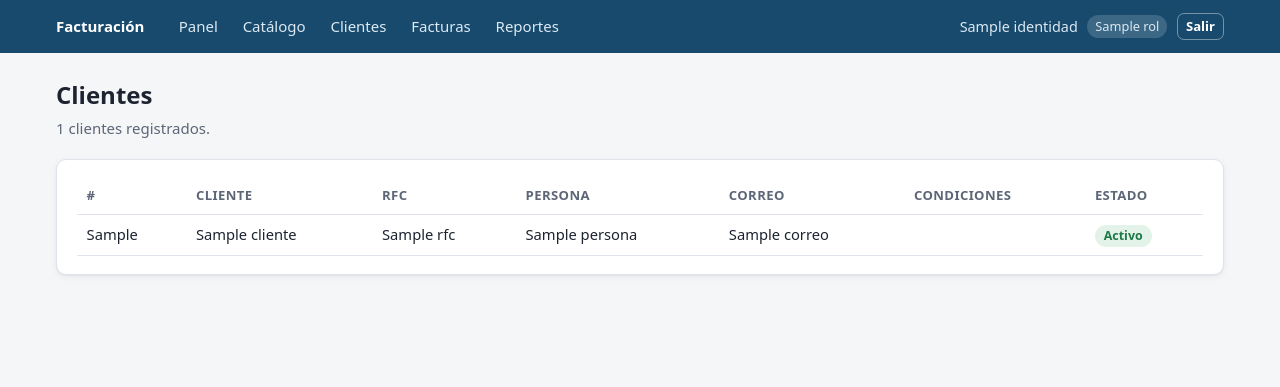
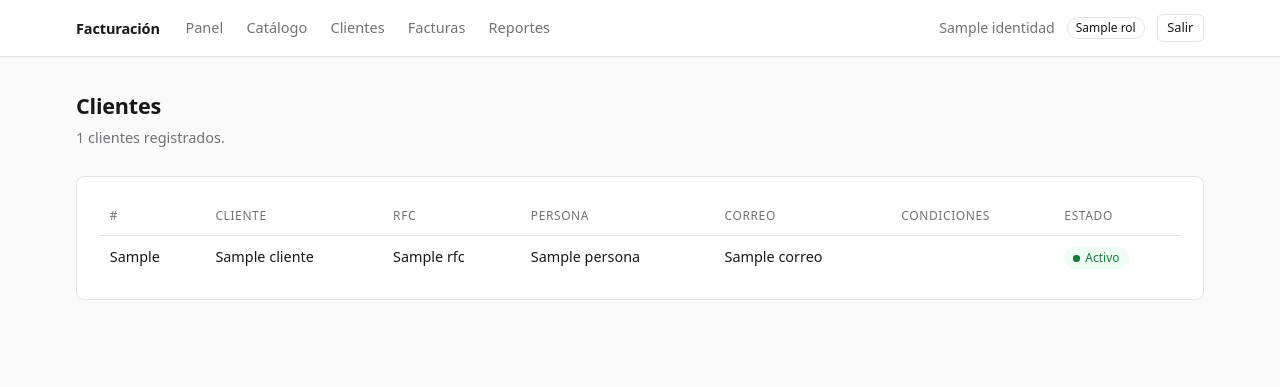
Before and after one commit to DanielRosalesAlanis/SistemaDeFacturacion, a Python web app: template src/app/templates/clientes.html in a window 1280 px wide. Shown: the top 387 px of the page. Run offline with Jinja, Linux system fonts and the light colour scheme; the template is opened without the code that fills it: most values are stand-ins (such as "Sample title", 1, 10 or a date in 2020).

Commit message:
Rediseño de la interfaz web

```diff
--- a/src/app/static/estilos.css
+++ b/src/app/static/estilos.css
@@ -1,104 +1,146 @@
+/* Estilo minimalista: superficies planas, bordes finos, un solo color de acento
+   y el color sólo donde comunica algo (estados, avisos, errores). */
 :root {
-  --fondo: #f5f6f8; --tarjeta: #ffffff; --texto: #1d2330; --suave: #5d6677; --borde: #dfe3ea;
-  --marca: #1f5f8b; --marca-2: #174a6d; --ok: #1d7a46; --ok-fondo: #e3f3ea;
-  --error: #a3262a; --error-fondo: #fbe9e9; --aviso-fondo: #fff6dd;
-  --radio: 10px; --sombra: 0 1px 2px rgba(20, 30, 50, .06), 0 2px 8px rgba(20, 30, 50, .05);
+  --fondo: #fafafa; --tarjeta: #ffffff; --texto: #18181b; --suave: #71717a; --tenue: #a1a1aa;
+  --borde: #e4e4e7; --borde-fuerte: #d4d4d8; --hover: #f4f4f5;
+  --marca: #2563a8; --primario: #18181b; --sobre-primario: #ffffff;
+  --ok: #15803d; --ok-fondo: #f0fdf4; --error: #b91c1c; --error-fondo: #fef2f2;
+  --aviso: #a16207; --aviso-fondo: #fefce8; --info: #1d4ed8; --info-fondo: #eff6ff;
+  --radio: 8px;
   color-scheme: light;
 }
 @media (prefers-color-scheme: dark) {
   :root {
-    --fondo: #12161d; --tarjeta: #1a2029; --texto: #e6e9ef; --suave: #9aa4b5; --borde: #2c3440;
-    --marca: #5aa7da; --marca-2: #7cbbe5; --ok: #6fd39b; --ok-fondo: #173326;
-    --error: #ff8a8e; --error-fondo: #3a1d1f; --aviso-fondo: #3a3220;
-    --sombra: none; color-scheme: dark;
+    --fondo: #0f0f11; --tarjeta: #18181b; --texto: #f4f4f5; --suave: #a1a1aa; --tenue: #71717a;
+    --borde: #27272a; --borde-fuerte: #3f3f46; --hover: #1f1f23;
+    --marca: #7cb4f0; --primario: #f4f4f5; --sobre-primario: #18181b;
+    --ok: #4ade80; --ok-fondo: #12261a; --error: #f87171; --error-fondo: #2a1414;
+    --aviso: #facc15; --aviso-fondo: #2a2410; --info: #93c5fd; --info-fondo: #142033;
+    color-scheme: dark;
   }
 }
 * { box-sizing: border-box; }
 html { -webkit-text-size-adjust: 100%; }
 body { margin: 0; background: var(--fondo); color: var(--texto);
-  font: 15px/1.5 system-ui, -apple-system, "Segoe UI", Roboto, sans-serif; }
+  font: 14.5px/1.55 system-ui, -apple-system, "Segoe UI", Roboto, sans-serif;
+  -webkit-font-smoothing: antialiased; }
 a { color: var(--marca); text-decoration: none; }
-a:hover { text-decoration: underline; }
-h1 { font-size: 1.5rem; margin: 0 0 .25rem; }
-h2 { font-size: 1.1rem; margin: 0 0 .75rem; }
-h3 { font-size: .95rem; margin: 1rem 0 .5rem; color: var(--suave); text-transform: uppercase; letter-spacing: .04em; }
-.sub { color: var(--suave); margin: 0 0 1.25rem; }
+a:hover { text-decoration: underline; text-underline-offset: 2px; }
+h1 { font-size: 1.35rem; font-weight: 600; letter-spacing: -.01em; margin: 0 0 .2rem; }
+h2 { font-size: 1rem; font-weight: 600; margin: 0 0 .9rem; }
+h3 { font-size: .75rem; font-weight: 600; margin: 1.25rem 0 .5rem; color: var(--suave);
+  text-transform: uppercase; letter-spacing: .06em; }
+.sub { color: var(--suave); margin: 0 0 1.75rem; }
+code { font-size: .88em; }
 
-/* Encabezado */
-.barra { background: var(--marca-2); color: #fff; }
-@media (prefers-color-scheme: dark) { .barra { background: #0d2333; } }
-.barra .contenedor { display: flex; align-items: center; gap: 1rem; flex-wrap: wrap; padding-top: .6rem; padding-bottom: .6rem; }
-.logo { font-weight: 700; color: #fff; margin-right: .5rem; }
-.nav { display: flex; gap: .25rem; flex-wrap: wrap; flex: 1; }
-.nav a { color: #dce9f3; padding: .35rem .65rem; border-radius: 6px; }
-.nav a:hover, .nav a.activo { background: rgba(255, 255, 255, .14); color: #fff; text-decoration: none; }
-.quien { display: flex; align-items: center; gap: .6rem; font-size: .9rem; color: #dce9f3; }
-.quien .rol { background: rgba(255, 255, 255, .16); padding: .1rem .5rem; border-radius: 999px; font-size: .8rem; }
-.quien button { background: transparent; border: 1px solid rgba(255, 255, 255, .4); color: #fff; padding: .25rem .6rem; }
+/* Encabezado: claro, con una línea fina debajo */
+.barra { background: var(--tarjeta); border-bottom: 1px solid var(--borde); position: sticky; top: 0; z-index: 10; }
+.barra .contenedor { display: flex; align-items: center; gap: 1.5rem; flex-wrap: wrap; min-height: 56px; }
+.logo { font-weight: 650; color: var(--texto); letter-spacing: -.01em; }
+.logo:hover { text-decoration: none; }
+.nav { display: flex; gap: 1.25rem; flex-wrap: wrap; flex: 1; align-self: stretch; }
+.nav a { color: var(--suave); display: flex; align-items: center; border-bottom: 2px solid transparent;
+  margin-bottom: -1px; padding: 0 .1rem; }
+.nav a:hover { color: var(--texto); text-decoration: none; }
+.nav a.activo { color: var(--texto); border-bottom-color: var(--texto); }
+.quien { display: flex; align-items: center; gap: .75rem; font-size: .88rem; color: var(--suave); }
+.quien .rol { border: 1px solid var(--borde); padding: .05rem .5rem; border-radius: 999px; font-size: .75rem; color: var(--texto); }
+.quien button { background: transparent; border-color: var(--borde); color: var(--texto); }
+.quien button:hover { background: var(--hover); }
 
-.contenedor { max-width: 1200px; margin: 0 auto; padding: 0 16px; }
-main.contenedor { padding-top: 1.5rem; padding-bottom: 3rem; }
+.contenedor { max-width: 1160px; margin: 0 auto; padding: 0 16px; }
+main.contenedor { padding-top: 2rem; padding-bottom: 4rem; }
 
-/* Tarjetas y rejillas */
-.tarjeta { background: var(--tarjeta); border: 1px solid var(--borde); border-radius: var(--radio); box-shadow: var(--sombra); padding: 1.1rem 1.25rem; margin-bottom: 1.25rem; min-width: 0; }
-.rejilla { display: grid; gap: 1.25rem; grid-template-columns: repeat(auto-fit, minmax(300px, 1fr)); }
-.kpis { display: grid; gap: 1rem; grid-template-columns: repeat(auto-fit, minmax(170px, 1fr)); margin-bottom: 1.25rem; }
-.kpi { background: var(--tarjeta); border: 1px solid var(--borde); border-radius: var(--radio); padding: .9rem 1rem; box-shadow: var(--sombra); }
-.kpi .etiqueta { color: var(--suave); font-size: .85rem; }
-.kpi .valor { font-size: 1.45rem; font-weight: 650; font-variant-numeric: tabular-nums; }
+/* Tarjetas y rejillas: planas, sin sombra */
+.tarjeta { background: var(--tarjeta); border: 1px solid var(--borde); border-radius: var(--radio);
+  padding: 1.25rem 1.4rem; margin-bottom: 1.5rem; min-width: 0; }
+.rejilla { display: grid; gap: 1.5rem; grid-template-columns: repeat(auto-fit, minmax(300px, 1fr)); }
+.rejilla { margin-bottom: 1.5rem; }
+.rejilla > .tarjeta { margin-bottom: 0; }
+/* En tarjetas angostas las tablas se compactan para no recortarse */
+.rejilla th, .rejilla td { padding: .5rem .4rem; }
+.rejilla table { font-size: .85rem; }
+.rejilla th { font-size: .7rem; letter-spacing: .03em; }
+.kpis { display: grid; gap: 1rem; grid-template-columns: repeat(auto-fit, minmax(170px, 1fr)); margin-bottom: 1.5rem; }
+.kpi { background: var(--tarjeta); border: 1px solid var(--borde); border-radius: var(--radio); padding: 1rem 1.1rem; }
+.kpi .etiqueta { color: var(--suave); font-size: .8rem; }
+.kpi .valor { font-size: 1.5rem; font-weight: 600; letter-spacing: -.02em; font-variant-numeric: tabular-nums; margin-top: .15rem; }
 
-/* Tablas */
+/* Tablas: sólo líneas horizontales finas */
 .tabla-scroll { overflow-x: auto; }
-table { width: 100%; border-collapse: collapse; font-size: .92rem; }
-th, td { text-align: left; padding: .5rem .6rem; border-bottom: 1px solid var(--borde); vertical-align: top; }
-th { color: var(--suave); font-weight: 600; font-size: .82rem; text-transform: uppercase; letter-spacing: .03em; white-space: nowrap; }
+table { width: 100%; border-collapse: collapse; font-size: .9rem; }
+th, td { text-align: left; padding: .6rem .65rem; border-bottom: 1px solid var(--borde); vertical-align: top; }
+th { color: var(--suave); font-weight: 500; font-size: .75rem; text-transform: uppercase; letter-spacing: .05em; white-space: nowrap; }
+tbody tr:hover td { background: var(--hover); }
+tbody tr:last-child td { border-bottom: 0; }
 td.num, th.num { text-align: right; font-variant-numeric: tabular-nums; white-space: nowrap; }
-tr.total td { font-weight: 650; border-top: 2px solid var(--borde); }
+tr.total td { font-weight: 600; border-top: 1px solid var(--borde-fuerte); background: transparent; }
 .vacio { color: var(--suave); padding: 1rem 0; }
 
-/* Estados */
-.estado { display: inline-block; font-size: .78rem; font-weight: 650; padding: .1rem .55rem; border-radius: 999px; background: var(--borde); }
-.estado.BORRADOR { background: var(--aviso-fondo); }
-.estado.EMITIDA { background: #dceaf6; color: #174a6d; }
-.estado.PAGADA, .estado.APLICADO, .estado.activo { background: var(--ok-fondo); color: var(--ok); }
-.estado.CANCELADA, .estado.CANCELADO, .estado.inactivo { background: var(--error-fondo); color: var(--error); }
-@media (prefers-color-scheme: dark) { .estado.EMITIDA { background: #1d3447; color: #9fcbea; } }
+/* Estados: punto de color + texto, sin bloques llamativos */
+.estado { display: inline-flex; align-items: center; gap: .35rem; font-size: .75rem; font-weight: 500;
+  padding: .05rem .5rem; border-radius: 999px; border: 1px solid var(--borde); color: var(--suave); white-space: nowrap; }
+.estado::before { content: ""; width: .4rem; height: .4rem; border-radius: 50%; background: currentColor; }
+.estado.BORRADOR { color: var(--aviso); background: var(--aviso-fondo); border-color: transparent; }
+.estado.EMITIDA { color: var(--info); background: var(--info-fondo); border-color: transparent; }
+.estado.PAGADA, .estado.APLICADO, .estado.activo { color: var(--ok); background: var(--ok-fondo); border-color: transparent; }
+.estado.CANCELADA, .estado.CANCELADO, .estado.inactivo { color: var(--error); background: var(--error-fondo); border-color: transparent; }
 
 /* Formularios */
-form.en-linea { display: flex; flex-wrap: wrap; gap: .6rem; align-items: flex-end; }
-form.apilado { display: grid; gap: .7rem; }
-label { display: grid; gap: .2rem; font-size: .85rem; color: var(--suave); }
-input, select, textarea { font: inherit; color: var(--texto); background: var(--tarjeta); border: 1px solid var(--borde); border-radius: 7px; padding: .45rem .6rem; min-width: 0; }
-input:focus, select:focus { outline: 2px solid var(--marca); outline-offset: 1px; }
-button, .boton { font: inherit; font-weight: 600; cursor: pointer; border-radius: 7px; border: 1px solid var(--marca); background: var(--marca); color: #fff; padding: .45rem .9rem; }
-button:hover { filter: brightness(1.08); }
-button.secundario { background: transparent; color: var(--marca); }
-button.peligro { background: var(--error); border-color: var(--error); }
-button.mini { padding: .15rem .5rem; font-size: .82rem; }
+form.en-linea { display: flex; flex-wrap: wrap; gap: .75rem; align-items: flex-end; }
+form.apilado { display: grid; gap: .9rem; }
+label { display: grid; gap: .3rem; font-size: .8rem; font-weight: 500; color: var(--suave); }
+input, select, textarea { font: inherit; font-size: .92rem; color: var(--texto); background: var(--tarjeta);
+  border: 1px solid var(--borde-fuerte); border-radius: 6px; padding: .45rem .65rem; min-width: 0;
+  transition: border-color .15s, box-shadow .15s; }
+input:hover, select:hover { border-color: var(--tenue); }
+input:focus, select:focus, textarea:focus { outline: none; border-color: var(--marca);
+  box-shadow: 0 0 0 3px color-mix(in srgb, var(--marca) 18%, transparent); }
+input:user-invalid { border-color: var(--error); }
+button, .boton { font: inherit; font-size: .9rem; font-weight: 500; cursor: pointer; border-radius: 6px;
+  border: 1px solid var(--primario); background: var(--primario); color: var(--sobre-primario);
+  padding: .45rem .95rem; transition: opacity .15s, background .15s; }
+button:hover { opacity: .85; }
+button:focus-visible { outline: 2px solid var(--marca); outline-offset: 2px; }
+button.secundario { background: transparent; color: var(--texto); border-color: var(--borde-fuerte); }
+button.secundario:hover { background: var(--hover); opacity: 1; }
+button.peligro { background: transparent; color: var(--error); border-color: color-mix(in srgb, var(--error) 45%, transparent); }
+button.peligro:hover { background: var(--error-fondo); opacity: 1; }
+button.mini { padding: .2rem .6rem; font-size: .8rem; }
 form.boton-solo { display: inline; }
 
 /* Avisos */
-.avisos { list-style: none; padding: 0; margin: 0 0 1.25rem; display: grid; gap: .5rem; }
-.avisos li { padding: .65rem .9rem; border-radius: 8px; border: 1px solid var(--borde); }
-.avisos .ok { background: var(--ok-fondo); color: var(--ok); }
-.avisos .error { background: var(--error-fondo); color: var(--error); }
+.avisos { list-style: none; padding: 0; margin: 0 0 1.5rem; display: grid; gap: .5rem; }
+.avisos li { padding: .7rem 1rem; border-radius: var(--radio); border: 1px solid transparent; font-size: .9rem; }
+.avisos .ok { background: var(--ok-fondo); color: var(--ok); border-color: color-mix(in srgb, var(--ok) 25%, transparent); }
+.avisos .error { background: var(--error-fondo); color: var(--error); border-color: color-mix(in srgb, var(--error) 25%, transparent); }
 
 /* Detalle */
-dl.datos { display: grid; grid-template-columns: max-content 1fr; gap: .3rem 1rem; margin: 0; }
-dl.datos dt { color: var(--suave); }
+dl.datos { display: grid; grid-template-columns: max-content 1fr; gap: .4rem 1.25rem; margin: 0; }
+dl.datos dt { color: var(--suave); font-size: .88rem; }
 dl.datos dd { margin: 0; }
-pre.json { background: var(--fondo); border: 1px solid var(--borde); border-radius: 8px; padding: .8rem; overflow: auto; max-height: 420px; font-size: .8rem; }
-progress { width: 100%; height: .6rem; accent-color: var(--marca); }
+pre.json { background: var(--fondo); border: 1px solid var(--borde); border-radius: 6px; padding: .9rem;
+  overflow: auto; max-height: 420px; font-size: .78rem; line-height: 1.5; }
+progress { width: 100%; height: .4rem; accent-color: var(--texto); }
 .acciones { display: flex; flex-wrap: wrap; gap: .5rem; align-items: center; }
-.nota { color: var(--suave); font-size: .85rem; }
+.nota { color: var(--suave); font-size: .82rem; }
 
 /* Login */
-.login { max-width: 380px; margin: 8vh auto; }
-.login h1 { margin-bottom: .2rem; }
-.demo { font-size: .85rem; color: var(--suave); margin-top: 1rem; }
-.demo code { background: var(--fondo); padding: 0 .3rem; border-radius: 4px; }
+.login { max-width: 360px; margin: 12vh auto; padding: 2rem; }
+.login h1 { font-size: 1.25rem; margin-bottom: .15rem; }
+.login button[type="submit"] { width: 100%; padding: .55rem; margin-top: .25rem; }
+.demo { font-size: .8rem; color: var(--suave); margin-top: 1.25rem; padding-top: 1rem; border-top: 1px solid var(--borde); }
+.demo code { background: var(--hover); padding: 0 .3rem; border-radius: 4px; }
 
 @media (max-width: 640px) {
+  .barra .contenedor { gap: .75rem; padding-top: .6rem; padding-bottom: .6rem; }
+  .nav { gap: .9rem; order: 3; flex-basis: 100%; min-width: 0; overflow-x: auto; scrollbar-width: none; }
+  .nav a { white-space: nowrap; }
+  .nav a { padding-bottom: .4rem; }
+  .quien { margin-left: auto; }
   .quien .nombre { display: none; }
+  .kpis { grid-template-columns: repeat(2, minmax(0, 1fr)); gap: .75rem; }
+  .kpi { padding: .8rem .9rem; }
   .kpi .valor { font-size: 1.2rem; }
+  .tarjeta { padding: 1rem; }
 }
```
